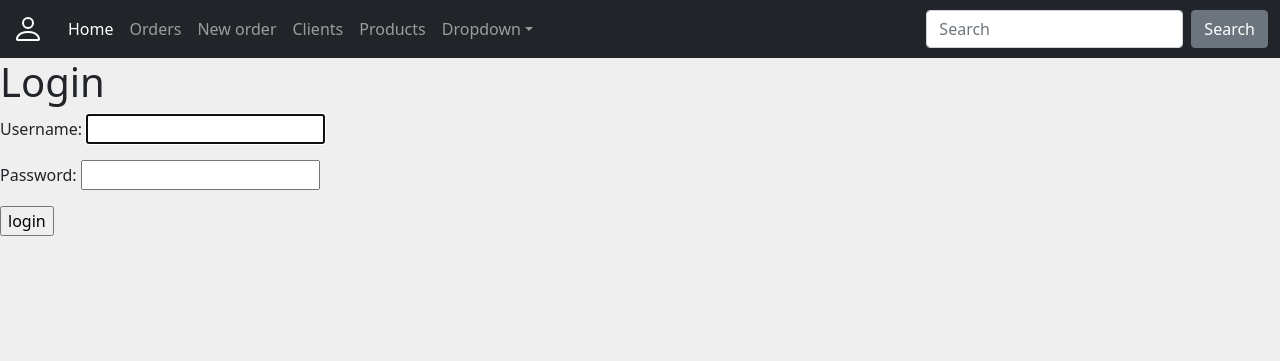
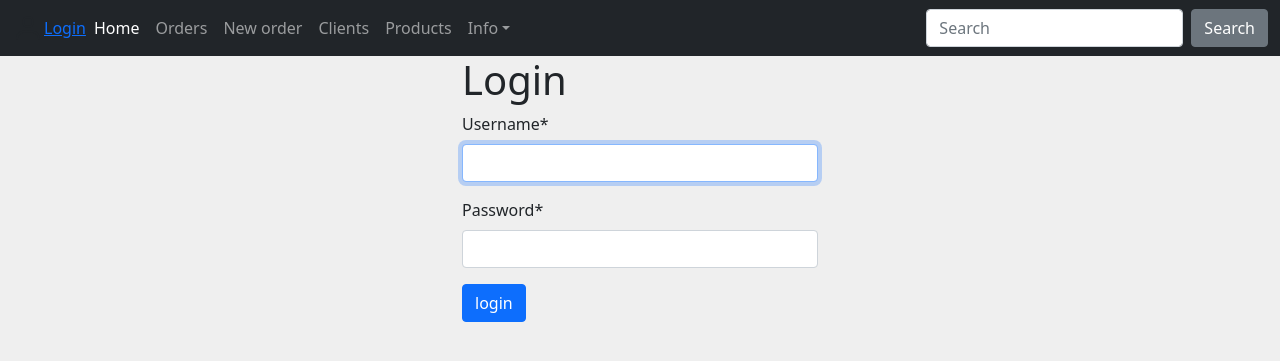
Before and after one commit to rotsen18/furniture_manager_back, a Django app: page /accounts/login/ in a window 1280 px wide. Shown: the top 361 px of the page. Run offline with Django 4.2, Linux system fonts and the light colour scheme; some libraries are stand-ins or nearby versions.

Commit message:
filled readme, fixed login page

```diff
--- a/configurator/urls.py
+++ b/configurator/urls.py
@@ -42,9 +42,9 @@ urlpatterns = [
     path("color/create/", ColorCreateView.as_view(), name="color_create"),
     path("sets/<int:pk>/edit/", SetUpdateView.as_view(), name="set_edit"),
     path("sets/<int:pk>/delete/", SetDeleteView.as_view(), name="set_delete"),
-
-    path("login/", views.LoginView.as_view),
-    path("logout/", views.LogoutView.as_view),
+    #
+    # path("login/", views.LoginView.as_view),
+    # path("logout/", views.LogoutView.as_view),
 ]
 
 
--- a/furniture_manager/settings.py
+++ b/furniture_manager/settings.py
@@ -1,3 +1,4 @@
+import os
 from pathlib import Path
 
 # Build paths inside the project like this: BASE_DIR / 'subdir'.
@@ -7,10 +8,10 @@ BASE_DIR = Path(__file__).resolve().parent.parent
 # See https://docs.djangoproject.com/en/4.0/howto/deployment/checklist/
 
 # SECURITY WARNING: keep the secret key used in production secret!
-SECRET_KEY = 'django-insecure-m_)b*5^187kw5=%*0(ktav6)-#xbxy9z1el_iypj^d@c#_mn$7'
+SECRET_KEY = os.environ["SECRET_KEY"]
 
 # SECURITY WARNING: don't run with debug turned on in production!
-DEBUG = True
+DEBUG = os.environ.get("DEBUG", False)
 
 ALLOWED_HOSTS = []
 
--- a/templates/configurator/order_detail.html
+++ b/templates/configurator/order_detail.html
@@ -95,6 +95,7 @@
             <thead>
             <tr>
               <th scope="col">Id</th>
+              <th scope="col">Article</th>
               <th scope="col">Name</th>
               <th scope="col">Amount</th>
             </tr>
@@ -103,6 +104,7 @@
             {% for product, amount in products.items %}
               <tr class="table-default">
                 <th scope="row">{{ product.id }}</th>
+                <td>{{ product.article }}</td>
                 <td>{{ product }}</td>
                 <td>{{ amount }}</td>
               </tr>
@@ -113,12 +115,13 @@
         <div class="tab-pane fade" id="set_list">
           <ul>
             {% for set in order.sets.all %}
-              {{ set }}
+              {{ set }} size:{{ set.size }}
               <ul>
                 {% for product in set.products.all %}
                   <li>{{ product }}</li>
                 {% endfor %}
               </ul>
+              <hr>
             {% endfor %}
           </ul>
         </div>
--- a/templates/includes/nav_bar.html
+++ b/templates/includes/nav_bar.html
@@ -1,7 +1,7 @@
 <nav class="navbar navbar-expand-lg navbar-dark bg-dark">
   <div class="container-fluid">
-    <a href="{% url 'configurator:manager_detail' pk=user.id %}" class="navbar-brand d-flex align-items-center text-white text-decoration-none" id="dropdownUser1"
-       data-bs-toggle="dropdown" aria-expanded="false">
+     {% if user.is_authenticated %}
+        <a href="{% url 'configurator:manager_detail' pk=user.id %}" class="navbar-brand d-flex align-items-center text-white text-decoration-none" id="dropdownUser1">
           <svg xmlns="http://www.w3.org/2000/svg" width="32" height="32" fill="currentColor" class="bi bi-person"
                viewBox="0 0 16 16">
             <path
@@ -9,6 +9,15 @@
           </svg>
           <strong>{{ user.username }}</strong>
         </a>
+     {% else %}
+       <svg xmlns="http://www.w3.org/2000/svg" width="32" height="32" fill="currentColor" class="bi bi-person"
+             viewBox="0 0 16 16">
+          <path
+              d="M8 8a3 3 0 1 0 0-6 3 3 0 0 0 0 6zm2-3a2 2 0 1 1-4 0 2 2 0 0 1 4 0zm4 8c0 1-1 1-1 1H3s-1 0-1-1 1-4 6-4 6 3 6 4zm-1-.004c-.001-.246-.154-.986-.832-1.664C11.516 10.68 10.289 10 8 10c-2.29 0-3.516.68-4.168 1.332-.678.678-.83 1.418-.832 1.664h10z"></path>
+        </svg>
+        <a href="{% url 'login' %}?next={% if request.path == "/accounts/login/" %}/{% else %}{{ request.path }}{% endif %}">Login</a>
+     {% endif %}
+
     <div class="navbar-collapse collapse show" id="navbarColor01" style="">
       <ul class="navbar-nav me-auto">
         <li class="nav-item">
@@ -30,13 +39,13 @@
         </li>
         <li class="nav-item dropdown">
           <a class="nav-link dropdown-toggle" data-bs-toggle="dropdown" href="#" role="button" aria-haspopup="true"
-             aria-expanded="false">Dropdown</a>
+             aria-expanded="false">Info</a>
           <div class="dropdown-menu">
-            <a class="dropdown-item" href="#">Action</a>
-            <a class="dropdown-item" href="#">Another action</a>
-            <a class="dropdown-item" href="#">Something else here</a>
+            <a class="dropdown-item" href="#">About us</a>
+            <a class="dropdown-item" href="#">Instructions</a>
+            <a class="dropdown-item" href="#">FAQ</a>
             <div class="dropdown-divider"></div>
-            <a class="dropdown-item" href="#">Separated link</a>
+            <a class="dropdown-item" href="#">Contact</a>
           </div>
         </li>
       </ul>
--- a/templates/includes/set_list_scheme.html
+++ b/templates/includes/set_list_scheme.html
@@ -1,7 +1,10 @@
 {% for size, ordersets in ordersets.items %}
   <div class="col-md justify-content-center">
     <div class="d-flex justify-content-center">
-      <h5>Frame {{ size }}x</h5>
+      <h5>Frame {{ size }}x
+      <a href="#">+</a>
+      </h5>
+      <span>{{ orderset }}</span>
     </div>
     <ul style="padding-left: 0">
       {% for orderset in ordersets %}
--- a/templates/registration/logged_out.html
+++ b/templates/registration/logged_out.html
@@ -1,7 +1,9 @@
 {% extends "base.html" %}
 
 {%  block content %}
+  <div class="container">
   <p>Logged out!</p>
 
   <a href="{% url 'login' %}">Click to login again</a>
+  </div>
 {% endblock %}
--- a/templates/registration/login.html
+++ b/templates/registration/login.html
@@ -1,16 +1,25 @@
 {% extends "base.html" %}
+{% load crispy_forms_filters %}
 
 {% if form.errors %}
   <p>Invalid credentials</p>
 {% endif %}
 
-{%  block content %}
-  <h1>Login</h1>
+{% block content %}
+  <div class="container">
+    <div class="row d-flex justify-content-center">
+      <div class="col"></div>
+      <div class="col-4">
+        <h1>Login</h1>
 
-  <form method="post" action="{% url 'login' %}">
-  {% csrf_token %}
-    {{ form.as_p }}
-    <input type="hidden" name="next" value="{{ next }}">
-    <input type="submit" value="login">
-  </form>
+        <form method="post" action="{% url 'login' %}">
+          {% csrf_token %}
+          {{ form|crispy }}
+          <input type="hidden" name="next" value="{{ next }}">
+          <input type="submit" class="btn btn-primary" value="login">
+        </form>
+      </div>
+      <div class="col"></div>
+    </div>
+  </div>
 {% endblock %}
```
Also changed, not shown: configurator/views.py (+12 -9 lines), templates/configurator/orderset_form.html (added, +10 -0 lines), README.md, img.png (added), img_1.png (added), img_2.png (added), img_3.png (added). Lines whose indentation alone changed are shown as unchanged.
